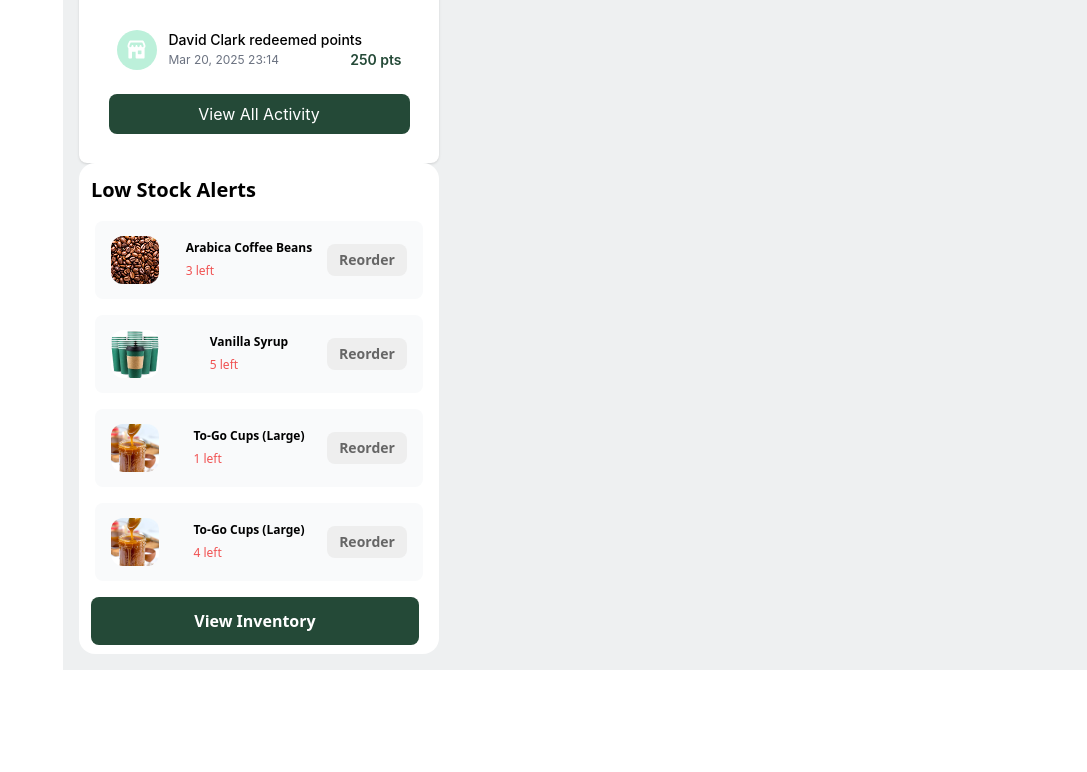
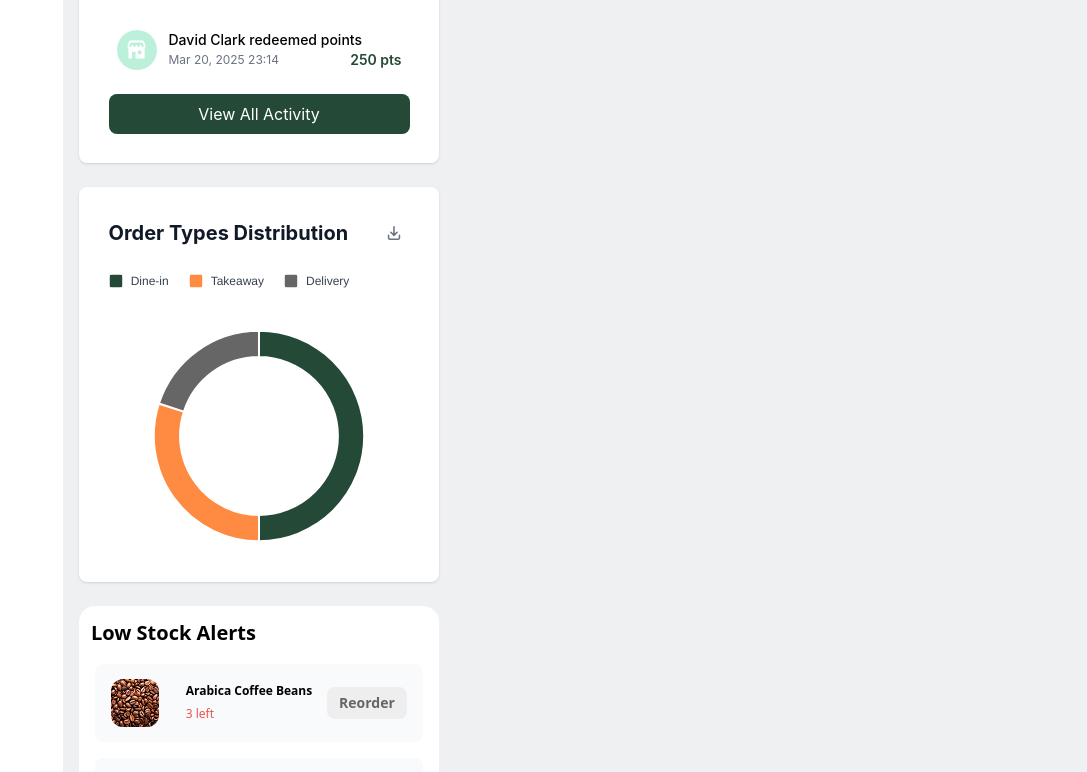
Before and after one commit to MazenUcef/aroma-dashboard-template-, a React (Vite) app: page / in a window 1280 px wide. Shown: the part 1817-2589 px from the top of the page, without its empty margins (193-1280 px from the left). Before the commit the page ends 2487 px from the top, so only its background shows below. Built offline with nearby package versions, Linux system fonts and the light colour scheme.

Commit message:
feat: created order types chart component

```diff
--- /dev/null
+++ b/src/Components/OrderTypesChart.tsx
@@ -0,0 +1,123 @@
+import { useState } from "react";
+import Chart from "react-apexcharts";
+
+const OrderTypesCard = () => {
+  const [selectedOrderTypes] = useState<string[]>([
+    "Dine-in",
+    "Takeaway",
+    "Delivery",
+  ]);
+
+  const allOrderTypes = [
+    { name: "Dine-in", value: 50 },
+    { name: "Takeaway", value: 30 },
+    { name: "Delivery", value: 20 },
+  ];
+
+  const filteredData = allOrderTypes.filter((d) =>
+    selectedOrderTypes.includes(d.name)
+  );
+
+  const chartOptions = {
+    chart: {
+      type: "donut" as const,
+      width: 300,
+    },
+    labels: filteredData.map((d) => d.name),
+    colors: ["#244937", "#FF8A42", "#666666"],
+    legend: {
+      position: "top" as const,
+      fontSize: "12px",
+      markers: {
+        width: 12,
+        height: 12,
+        strokeWidth: 0,
+        shape: "square" as const,
+        radius: 6,
+      },
+      itemMargin: {
+        horizontal: 10,
+      },
+      labels: {
+        colors: "#374151",
+      },
+    },
+    dataLabels: {
+      enabled: false,
+    },
+    plotOptions: {
+      pie: {
+        donut: {
+          size: "75%",
+          labels: {
+            show: false,
+          },
+        },
+      },
+    },
+    responsive: [
+      {
+        breakpoint: 480,
+        options: {
+          chart: {
+            width: 250,
+          },
+          legend: {
+            position: "bottom",
+          },
+        },
+      },
+    ],
+    theme: {
+      mode: "light" as const,
+    },
+  };
+
+  const chartSeries = filteredData.map((d) => d.value);
+
+  return (
+    <div
+      className="w-[22.5rem] bg-white rounded-lg shadow-sm my-6"
+      style={{ fontFamily: "Inter, sans-serif" }}
+    >
+      <div className="flex justify-between mb-3 container mx-auto p-[1.8438rem]">
+        <div className="flex justify-center items-center">
+          <h5 className="text-xl font-bold leading-none text-gray-900 pe-1">
+            Order Types Distribution
+          </h5>
+        </div>
+        <div className="hidden sm:inline-flex items-center justify-center w-8 h-8 rounded-lg hover:bg-gray-100 dark:hover:bg-gray-700">
+          <button className="text-gray-500 dark:text-gray-400">
+            <svg
+              className="w-3.5 h-3.5"
+              fill="none"
+              viewBox="0 0 16 18"
+              xmlns="http://www.w3.org/2000/svg"
+            >
+              <path
+                d="M8 1v11m0 0 4-4m-4 4L4 8m11 4v3a2 2 0 0 1-2 2H3a2 2 0 0 1-2-2v-3"
+                stroke="currentColor"
+                strokeWidth="2"
+                strokeLinecap="round"
+                strokeLinejoin="round"
+              />
+            </svg>
+            <span className="sr-only">Download data</span>
+          </button>
+        </div>
+      </div>
+
+      {/* Donut Chart */}
+      <div className="container mx-auto flex justify-center">
+        <Chart
+          options={chartOptions}
+          series={chartSeries}
+          type="donut"
+          height={250}
+        />
+      </div>
+    </div>
+  );
+};
+
+export default OrderTypesCard;
--- a/src/index.css
+++ b/src/index.css
@@ -1,3 +1,25 @@
 @import "tailwindcss";
 @plugin "flowbite-react/plugin/tailwindcss";
 @source "../.flowbite-react/class-list.json";
+
+.apexcharts-legend-text *, .apexcharts-legend-marker * {
+  pointer-events: none;
+  border-radius: 4px !important;
+}
+
+
+.apexcharts-legend-text{
+    padding-left: 15px;
+    margin-left: -8px !important;
+}
+
+
+.apexcharts-legend.apx-legend-position-bottom.apexcharts-align-center, .apexcharts-legend.apx-legend-position-top.apexcharts-align-center{
+    justify-content: center;
+    align-items: center;
+    right: 0px;
+    position: absolute;
+    left: -60px !important;
+    top: -20px !important;
+    max-height: 125px;
+}
--- a/src/pages/Home.tsx
+++ b/src/pages/Home.tsx
@@ -5,7 +5,8 @@ import RecentOrdersTable from "../components/RecentOrdersTable";
 import coffeBean from "../assets/images/coffe-beans.png";
 import coffeCups from "../assets/images/coffe-cups.png";
 import caramel from "../assets/images/caramel.png";
-import Cards from "../Components/Cards";
+import Cards from "../components/Cards";
+import OrderTypesChart from "../components/OrderTypesChart";
 
 const Home = () => {
     const lowStockList = [
@@ -47,6 +48,7 @@ const Home = () => {
                 />
                 <RecentOrdersTable />
                 <CustomerActivityFeed />
+                <OrderTypesChart/>
                 <LowStockComp list={lowStockList} />
             </div>
         </div>
```
Lines whose indentation alone changed are shown as unchanged.
